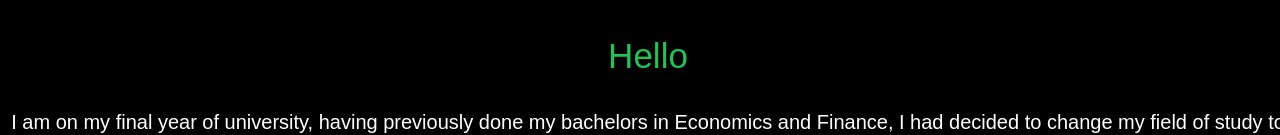
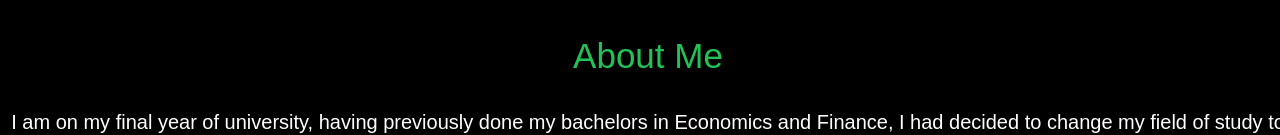
Before and after one commit to yasmsc/cv2, a plain HTML site: page index.html in a window 1280 px wide. Shown: the part 743-878 px from the top of the page. Drawn offline with Linux system fonts and the light colour scheme.

Commit message:
Update index.html

```diff
--- a/index.html
+++ b/index.html
@@ -22,7 +22,7 @@
 
 	<div class="imgcontainer4"><img class="mypic" src="Images/1.png" width="230" height="230" alt=""/></div>
 
-<p class="hello">Hello</p>
+<p class="hello">About Me</p>
 
 <p class="description">I am on my final year of university, having previously done my bachelors in Economics and Finance, I had decided to change my field of study to Digital Marketing so that in the future, I have a choice of career, having experience in both fields.</p>
 
```
